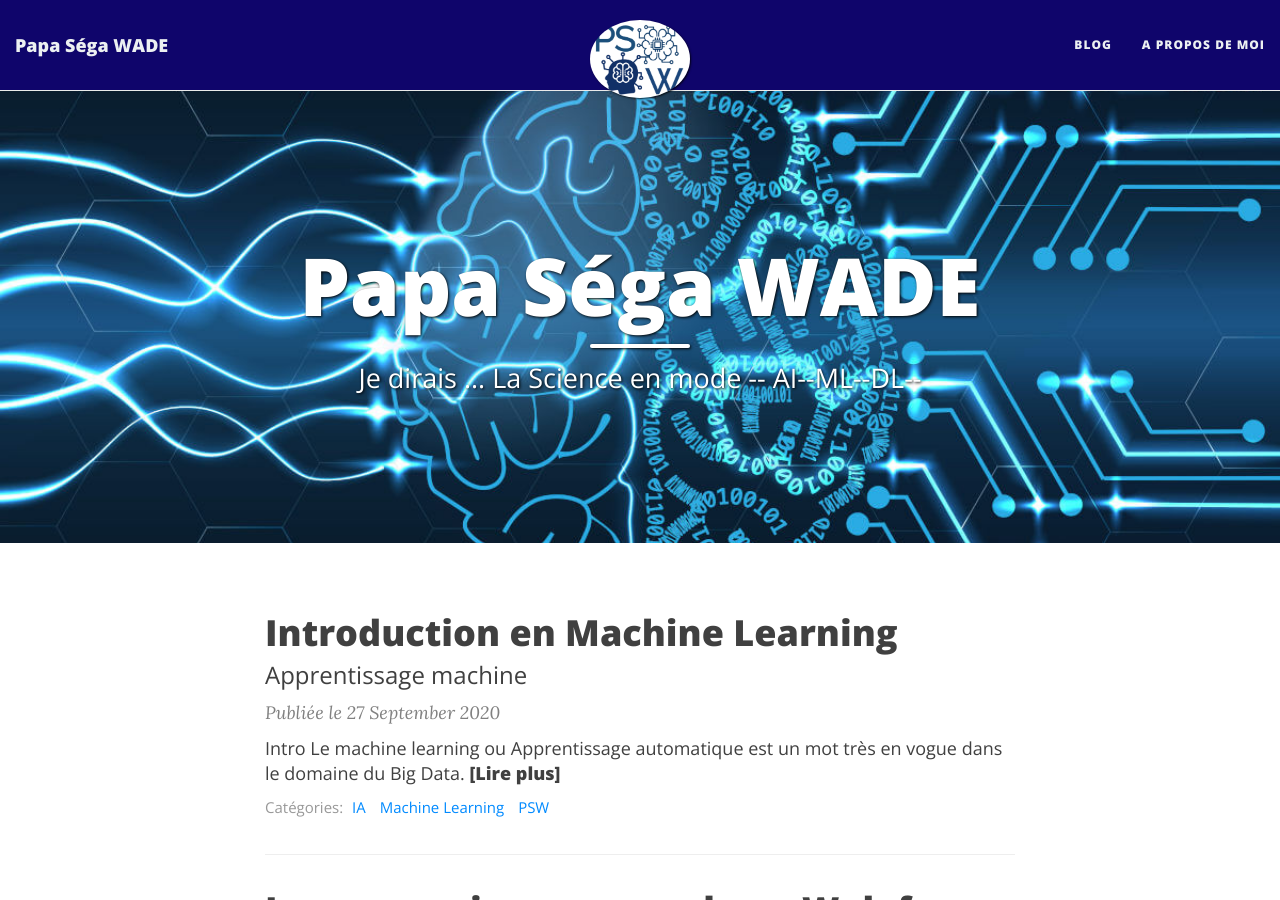
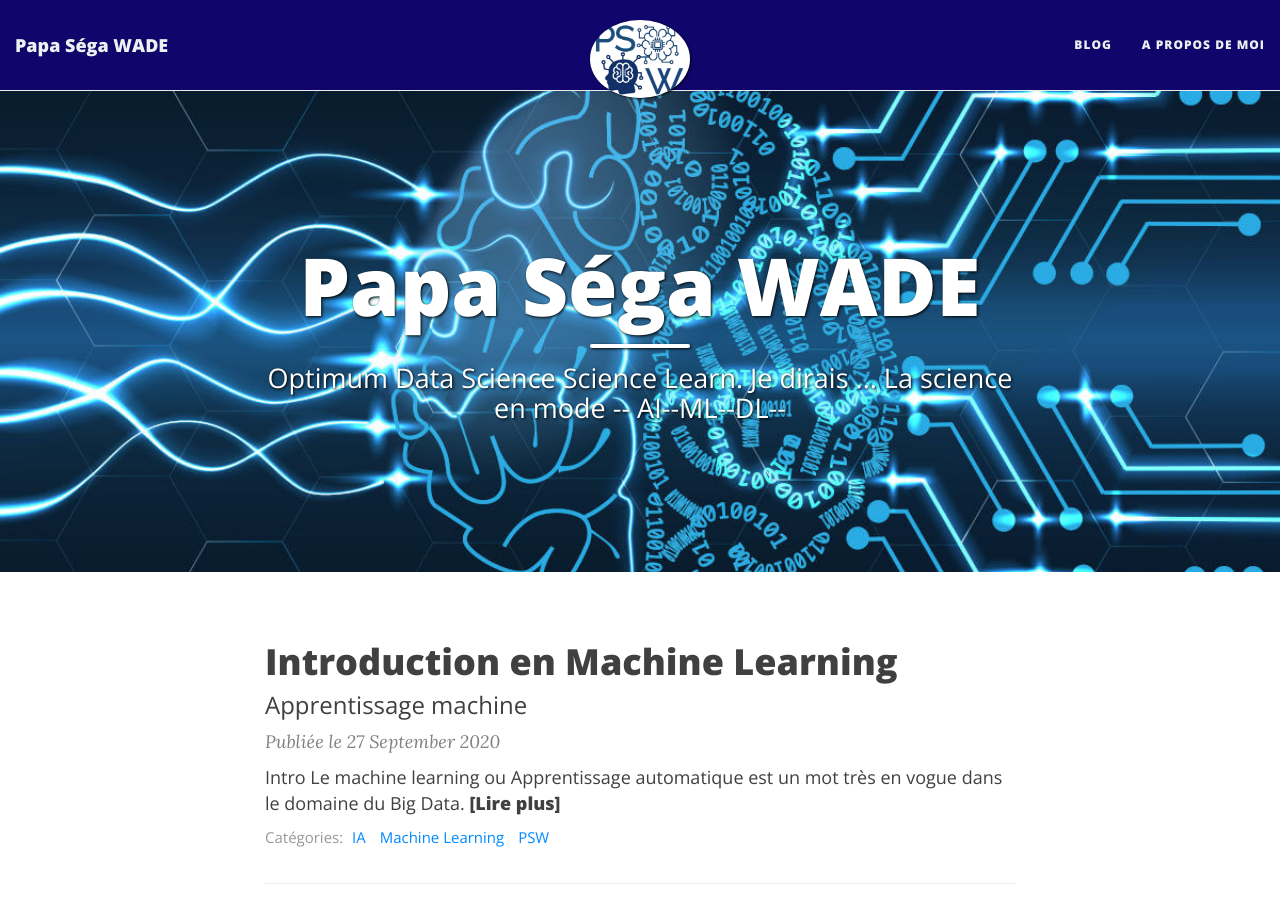
Before and after one commit to papasega/papasega.github.io, a Jekyll site: the page built from index.html, in a window 1280 px wide and 900 px high. Built offline with Jekyll 4.4.1, drawn with Linux system fonts in a browser that asks for light colours; nearby versions of some CDN libraries; the list of posts is cut into pages by our own code.

Commit message:
Update index.html

```diff
--- a/index.html
+++ b/index.html
@@ -1,7 +1,7 @@
 ---
 layout: page
 title: Papa Séga WADE
-subtitle: Je dirais ... La Science en mode -- AI--ML--DL--
+subtitle: Optimum Data Science Science Learn. Je dirais ... La science en mode -- AI--ML--DL--
 bigimg: img/site-banner_pswjpg.jpg
 use-site-title: true
 ---
```
